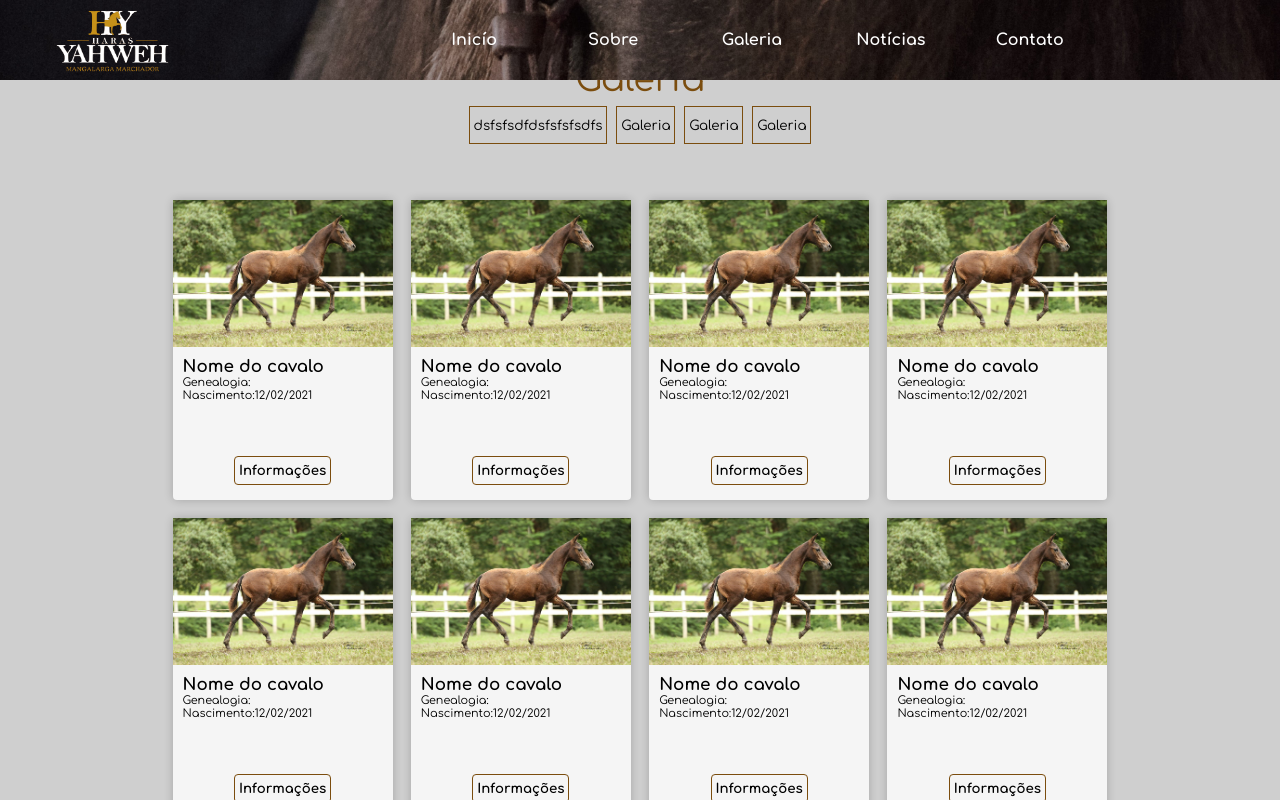
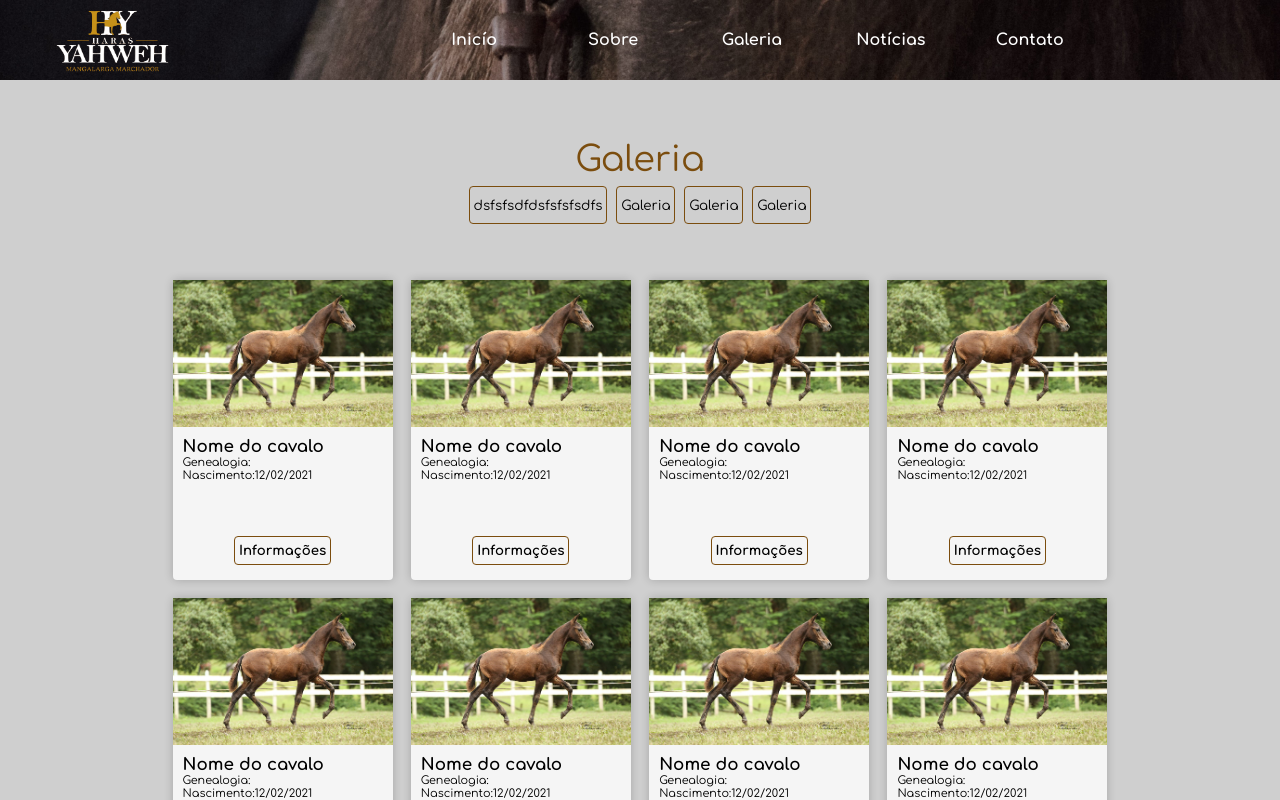
Before and after one commit to arlisson314/haras, a React (Create React App) app: page /galeria in a window 1280 px wide. Shown: the top 800 px of the page. Built offline with nearby package versions, Linux system fonts and the light colour scheme.

Commit message:
style: Adiciona estilo a pagina Galeria

```diff
--- a/src/pages/Galeria/styles.js
+++ b/src/pages/Galeria/styles.js
@@ -5,6 +5,7 @@ const Container = styled.div`
   flex-direction: column;
   align-items: center;
   overflow-x: hidden;
+  margin-top: 5em;
   display: flex;
 
   >section {
@@ -36,17 +37,19 @@ const Container = styled.div`
           border: 1px solid var(--secundary);
           background-color: transparent;
           transition: ease-out 0.5s;
+          border-radius: 4px;
           cursor: pointer;
           padding: 0 .5ch;
           width: auto;
           height: 95%;
           &:hover {
-            background-color: var(--font);
+            background-color: var(--primary);
           }
         }
       }
     }
     >main {
+      /* background-color: #f5f5f5; */
       justify-content: center;
       align-items:center;
       margin-bottom: 2ch;
```
